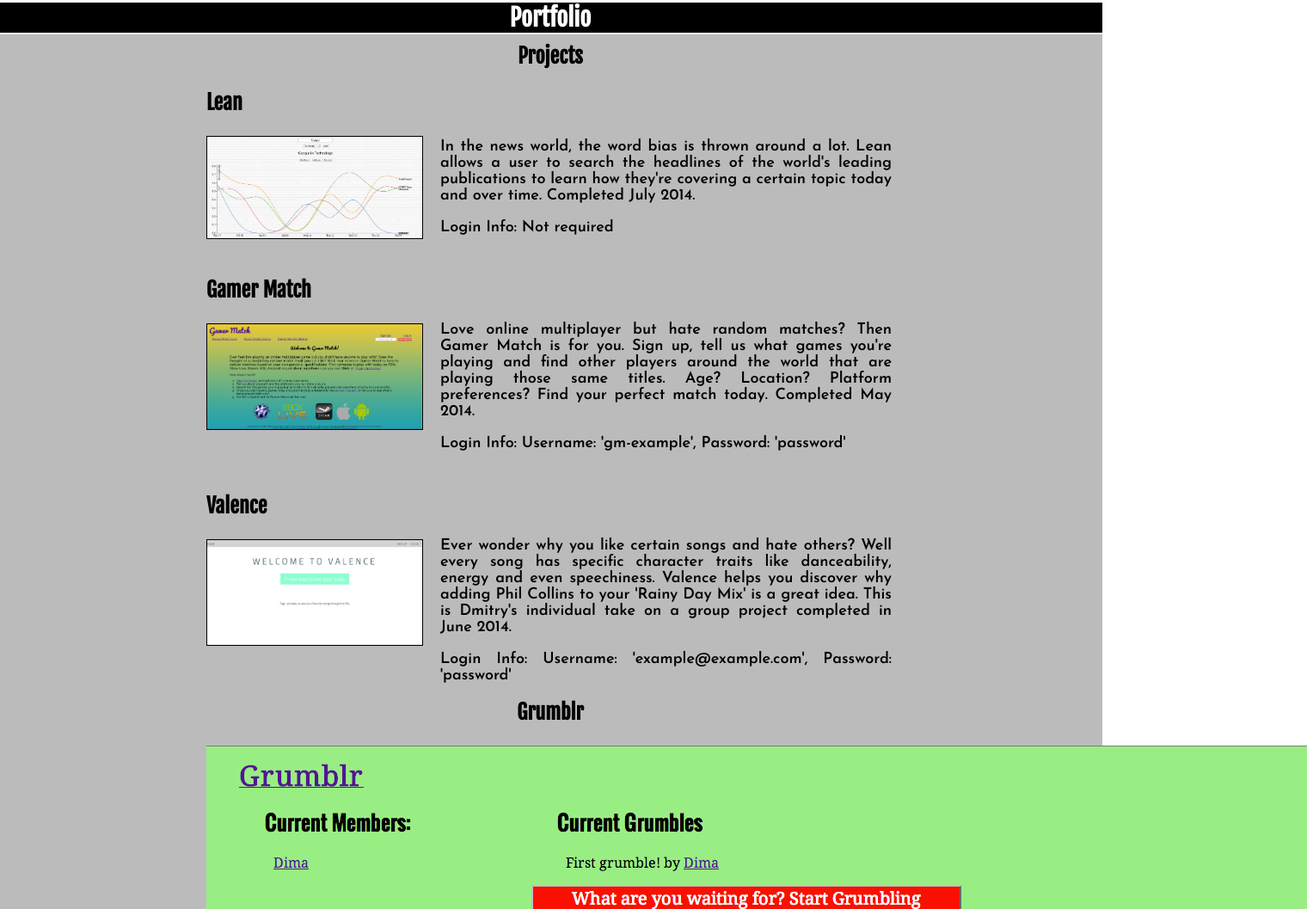
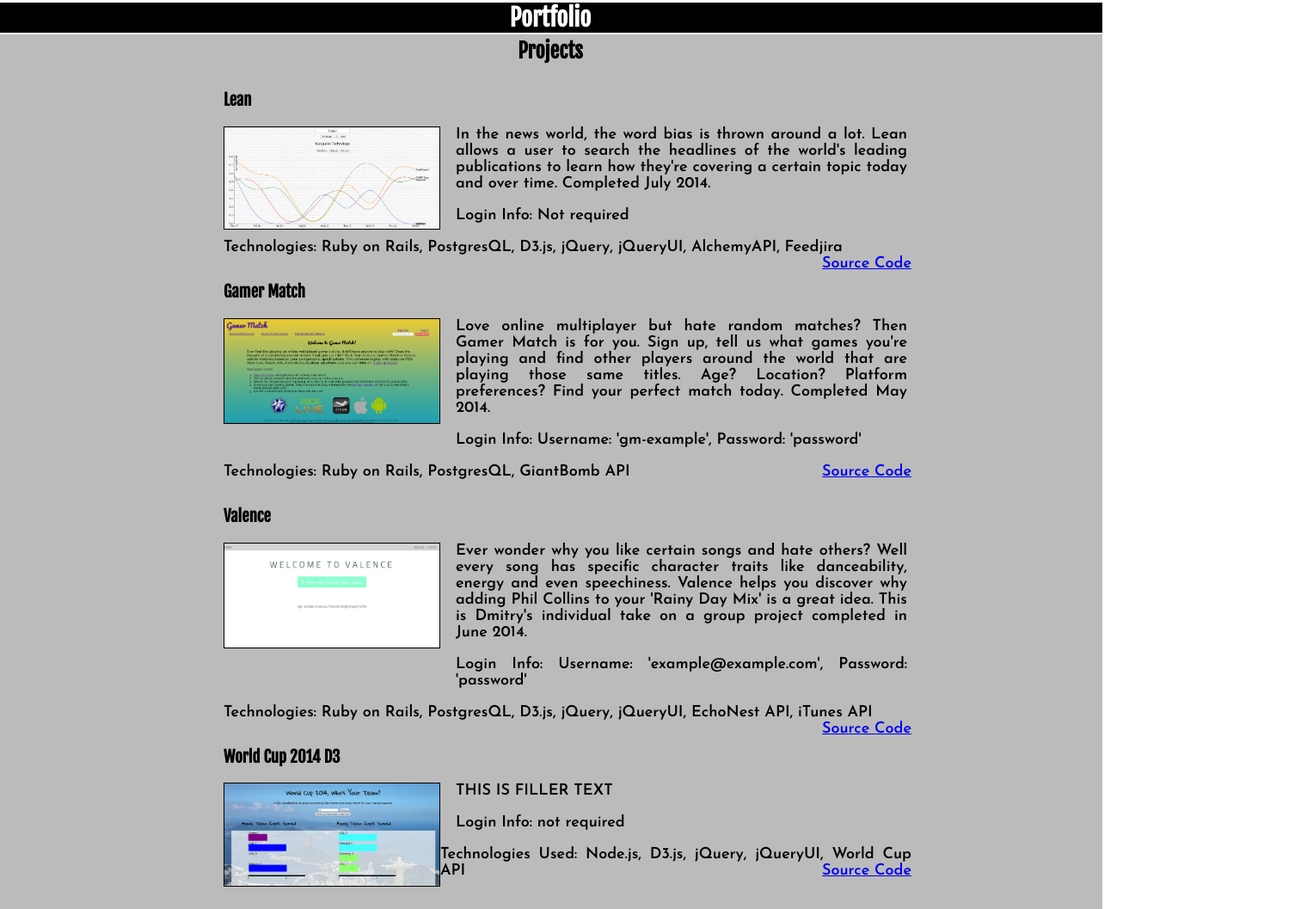
Before and after one commit to dshamis317/dshamis317.github.io, a plain HTML site: page index.html in a window 1280 px wide. Shown: the part 1351-2408 px from the top of the page at 86% size, 1520 px wide, since content can reach past the window. Drawn offline with Linux system fonts and the light colour scheme.

Commit message:
added new projects to page with proper styling

```diff
--- a/index.html
+++ b/index.html
@@ -153,46 +153,70 @@
   <!-- PORTFOLIO SECTION -->
   <div class="portfolio-section">
     <h2>Portfolio</h2>
-    <div class="portfolio-text-container">
-      <h3>Projects</h3>
+    <h3 class='subtitle'>Projects</h3>
+    <ul class="portfolio-text-container">
 
-      <div id="lean">
-        <h3 id="lean-header">Lean</h3>
-        <a href="http://news-lean.herokuapp.com" target="_blank"><img id="lean-img" src="images/lean.png" alt=""></a>
-        <div id="lean-text">
+      <li id="lean" class='project'>
+        <h3 class='name' id="lean-header">Lean</h3>
+        <a href="http://news-lean.herokuapp.com" target="_blank">
+          <img class='screenshot' id="lean-img" src="images/lean.png" alt="">
+        </a>
+        <div id="lean-text" class='description'>
           <p>In the news world, the word bias is thrown around a lot. Lean allows a user to search the headlines of the world's leading publications to learn how they're covering a certain topic today and over time. Completed July 2014.</p>
           <p>Login Info: Not required</p>
         </div>
-      </div>
+        <p>Technologies: Ruby on Rails, PostgresQL, D3.js, jQuery, jQueryUI, AlchemyAPI, Feedjira <span class="source-code"><a href="https://github.com/dshamis317/lean" target="_blank">Source Code</a></span></p>
+      </li>
 
-      <div id="gamer-match">
-        <h3 id="gamer-match-header">Gamer Match</h3>
-        <a href="http://gamer-match.herokuapp.com" target="_blank"><img id="gamer-match-img" src="images/gamer-match.png" alt=""></a>
-        <div id="gamer-match-text">
+      <li id="gamer-match" class='project'>
+        <h3 class='name' id="gamer-match-header">Gamer Match</h3>
+        <a  href="http://gamer-match.herokuapp.com" target="_blank" >
+          <img class='screenshot' id="gamer-match-img" src="images/gamer-match.png" alt="">
+        </a>
+        <div id="gamer-match-text" class='description'>
           <p>Love online multiplayer but hate random matches? Then Gamer Match is for you. Sign up, tell us what games you're playing and find other players around the world that are playing those same titles. Age? Location? Platform preferences? Find your perfect match today. Completed May 2014.</p>
           <p>Login Info: Username: 'gm-example', Password: 'password'</p>
         </div>
-      </div>
+        <p>Technologies: Ruby on Rails, PostgresQL, GiantBomb API <span class="source-code"><a href="https://github.com/dshamis317/gamermatch" target="_blank">Source Code</a></span></p>
+      </li>
 
-      <div id="valence">
-        <h3 id="valence-header">Valence</h3>
-        <a href="http://ds-valence.herokuapp.com" target="_blank"><img id="valence-img" src="images/valence.png" alt=""></a>
-        <div id="valence-text">
+      <li id="valence" class='project'>
+        <h3 class='name' id="valence-header">Valence</h3>
+        <a href="http://ds-valence.herokuapp.com" target="_blank">
+          <img class='screenshot' id="valence-img" src="images/valence.png" alt="">
+        </a>
+        <div id="valence-text" class='description'>
           <p>Ever wonder why you like certain songs and hate others? Well every song has specific character traits like danceability, energy and even speechiness. Valence helps you discover why adding Phil Collins to your 'Rainy Day Mix' is a great idea. This is Dmitry's individual take on a group project completed in June 2014.</p>
           <p>Login Info: Username: 'example@example.com', Password: 'password'</p>
         </div>
-      </div>
+        <p>Technologies: Ruby on Rails, PostgresQL, D3.js, jQuery, jQueryUI, EchoNest API, iTunes API <span class="source-code"><a href="https://github.com/dshamis317/valence" target="_blank">Source Code</a></span></p>
+      </li>
 
-      <div id="grumblr">
-        <h3 id="grumblr-header">Grumblr</h3>
-        <a href="http://dsgrumblr.herokuapp.com"><img id="grumblr-img" src="images/grumblr.png" alt=""></a>
-        <div id="grumblr-text">
+      <li id="world-cup" class='project'>
+        <h3 class='name' id="world-cup-header">World Cup 2014 D3</h3>
+        <a href="http://worldcup2014-d3.herokuapp.com" target="_blank">
+          <img class='screenshot' id="world-cup-img" src="images/world-cup.png" alt="">
+        </a>
+        <div id="world-cup-text" class='description'>
           <p>THIS IS FILLER TEXT</p>
           <p>Login Info: not required</p>
         </div>
-      </div>
+        <p>Technologies Used: Node.js, D3.js, jQuery, jQueryUI, World Cup API <span class="source-code"><a href="https://github.com/dshamis317/d3-worldcup2014" target="_blank">Source Code</a></span></p>
+      </li>
 
-    </div>
+      <li id="grumblr" class='project'>
+        <h3 class='name' id="grumblr-header">Grumblr</h3>
+        <a href="http://dsgrumblr.herokuapp.com" target="_blank">
+          <img class='screenshot' id="grumblr-img" src="images/grumblr.png" alt="">
+        </a>
+        <div id="grumblr-text" class='description'>
+          <p>THIS IS FILLER TEXT</p>
+          <p>Login Info: not required</p>
+        </div>
+        <p>Technologies Used: Ruby on Sinatra, PostgresQL <span class="source-code"><a href="https://github.com/dshamis317/grumblr" target="_blank">Source Code</a></span></p>
+      </li>
+
+    </ul>
   </div>
 
   <!-- CONTACT SECTION -->
--- a/stylesheets/styles.css
+++ b/stylesheets/styles.css
@@ -136,6 +136,11 @@ h2 {
   border-bottom: 2px solid white;
 }
 
+.portfolio-section .subtitle {
+  text-align: center;
+  font-size: 24px;
+}
+
 .contact-section h2 {
   text-align: center;
   border-bottom: 2px solid white;
@@ -234,10 +239,7 @@ iframe {
   text-align: center;
   margin: 0 auto;
   display: block;
-}
-
-.portfolio-text-container h3 {
-  font-size: 24px;
+  list-style: none;
 }
 
 .portfolio-text-container h3:first-child {
@@ -250,94 +252,31 @@ iframe {
   font-size: 18px;
 }
 
-#lean {
-  width: 100%;
+.project {
+  min-height: 180px;
+}
+
+.project .name {
   text-align: left;
-  display: block;
+}
+
+.project .screenshot {
+  width: 250px;
+  height: auto;
+  border: 1px solid black;
+}
+
+.project a {
   float: left;
 }
 
-#lean h3 {
-  margin-top: 0;
+.project .description {
+  width: 525px;
+  margin-left: 270px;
+  height: auto;
 }
 
-#lean-img {
-  width: 250px;
-  height: auto;
-  border: 1px solid black;
-  float: left;
+.project .source-code a {
+  float: right;
+  text-decoration: underline;
 }
-
-#lean-text {
-  width: 525px;
-  float: left;
-  margin-left: 20px;
-  margin-top: -15px;
-}
-
-#gamer-match {
-  width: 100%;
-  text-align: left;
-  display: block;
-  float: left;
-}
-
-#gamer-match-img {
-  width: 250px;
-  height: auto;
-  border: 1px solid black;
-  float: left;
-}
-
-#gamer-match-text {
-  width: 525px;
-  float: left;
-  margin-left: 20px;
-  margin-top: -20px;
-}
-
-#valence {
-  width: 100%;
-  text-align: left;
-  display: block;
-  float: left;
-}
-
-#valence-img {
-  width: 250px;
-  height: auto;
-  border: 1px solid black;
-  float: left;
-}
-
-#valence-text {
-  width: 525px;
-  float: left;
-  margin-left: 20px;
-  margin-top: -20px;
-}
-
-/*#grumblr {
-  width: 100%;
-  text-align: left;
-  display: block;
-  float: left;
-}
-
-#grumblr h3 {
-  margin-top: 0;
-}
-
-#grumblr-img {
-  width: 250px;
-  height: auto;
-  border: 1px solid black;
-  float: left;
-}
-
-#grumblr-text {
-  width: 525px;
-  float: left;
-  margin-left: 20px;
-  margin-top: -30px;
-}*/
```
